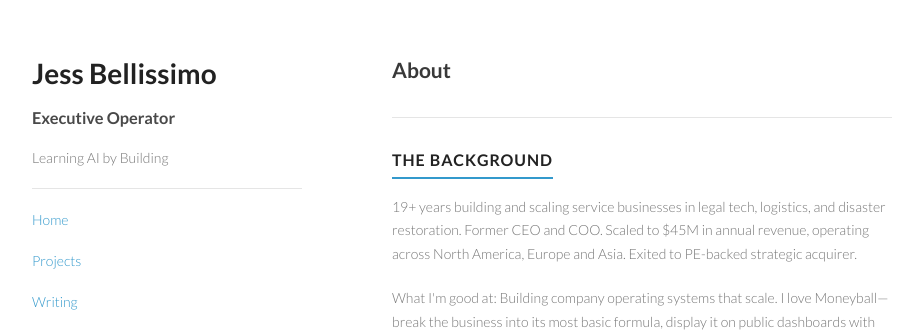
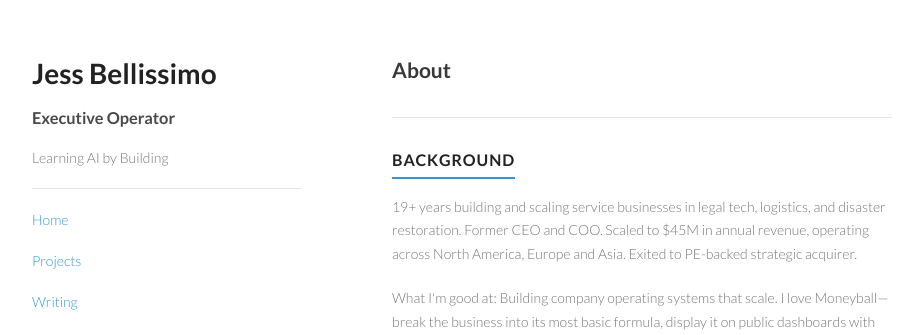
Before and after one commit to JBellissimo/jbellissimo.github.io, a Jekyll site: the page about.html, which Jekyll copies as it is, in a window 1280 px wide and 900 px high. Shown: the top 335 px of the window, without its empty margins (178-1101 px from the left). Built offline with Jekyll 4.4.1, drawn with Linux system fonts in a browser that asks for light colours.

Commit message:
Change 'The Background' to 'Background' in about.html

```diff
--- a/about.html
+++ b/about.html
@@ -139,7 +139,7 @@
         </div>
 
         <div class="about-section">
-          <h3>The Background</h3>
+          <h3>Background</h3>
           <p>
             19+ years building and scaling service businesses in legal tech, logistics, and disaster restoration.
             Former CEO and COO. Scaled to $45M in annual revenue, operating across North America, Europe and Asia. Exited to PE-backed strategic acquirer.
```
